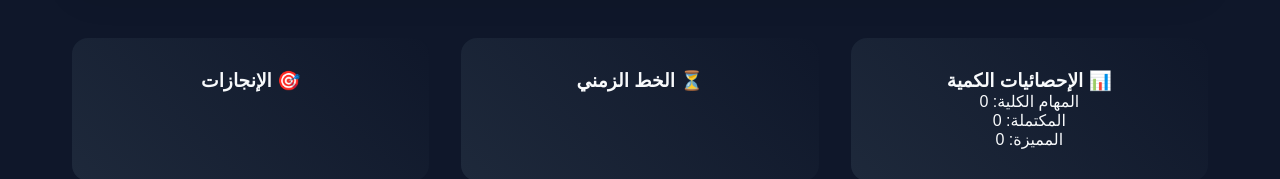
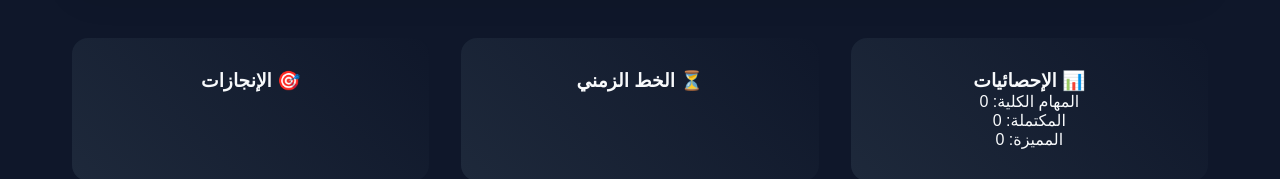
Before and after one commit to thesmartshadow/TaskFlow, a plain HTML site: page index.html in a window 1280 px wide. Shown: the part 300-479 px from the top of the page. Drawn offline with nearby package versions, Linux system fonts and the light colour scheme.

Commit message:
Update index.html

```diff
--- a/index.html
+++ b/index.html
@@ -307,7 +307,7 @@
 
         <div class="stats-matrix">
             <div class="stat-orb">
-                <h3>📊 الإحصائيات الكمية</h3>
+                <h3>📊 الإحصائيات </h3>
                 <div id="quantumStats"></div>
             </div>
             <div class="stat-orb">
```
